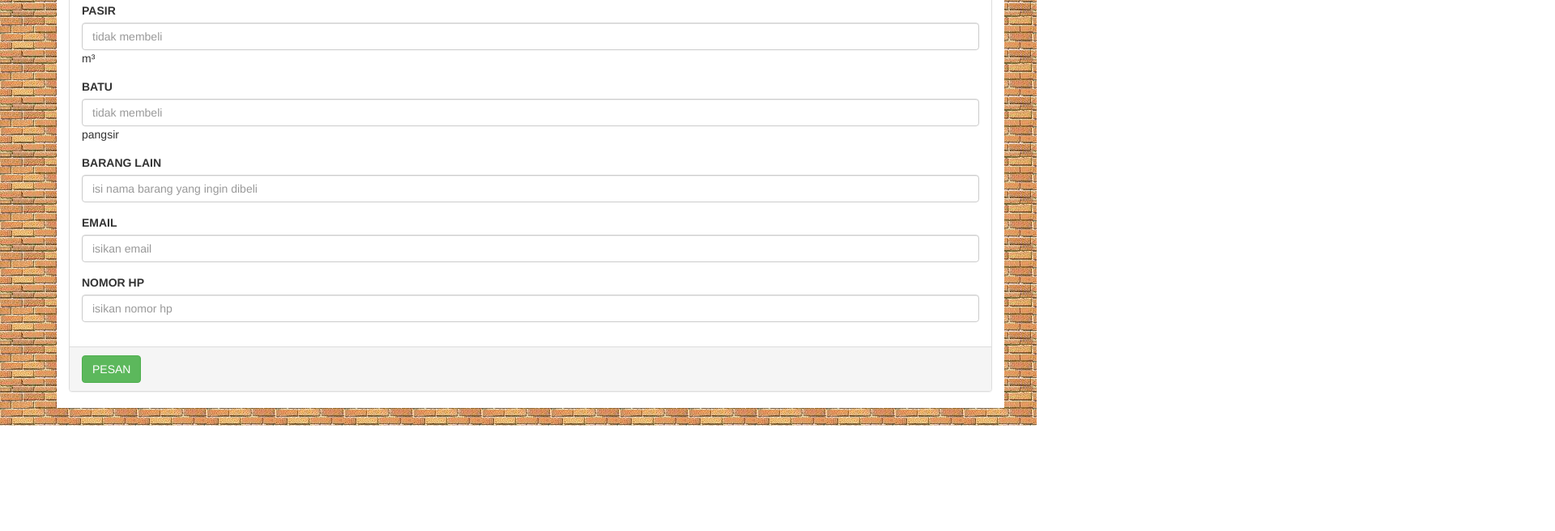
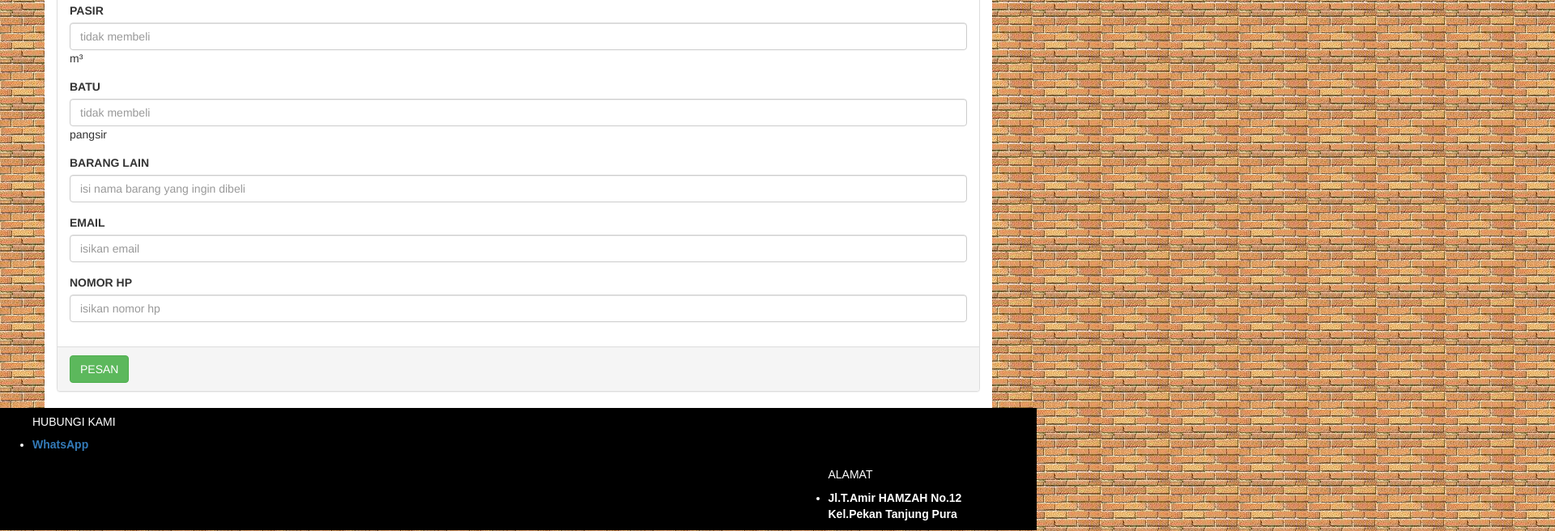
Before and after one commit to DECARTIVE/UAS, a plain HTML site: page pemesanan.html in a window 1280 px wide. Shown: the part 274-930 px from the top of the page at 81% size, 1920 px wide, since content can reach past the window. Before the commit the page ends 800 px from the top, so only its background shows below. Drawn offline with Linux system fonts and the light colour scheme.

Commit message:
ini kaki

```diff
--- a/pemesanan.html
+++ b/pemesanan.html
@@ -9,7 +9,7 @@
    <link rel="stylesheet" href="bootstrap/css/gaya.css">
 </head>
 <body>
- <div class="container">
+
     <nav class="navbar navbar-inverse">
         <div class="container">
             <div class="navbar-header">
@@ -19,7 +19,7 @@
                     <span class="icon-bar"></span>
                     <span class="icon-bar"></span>
                 </button>
-                <a href="#" class="navbar-brand">KAMTUKUR</a>
+                <a href="index.html" class="navbar-brand">KAMTUKUR</a>
             </div>
             <div class="collapse navbar-collapse" id="bs-example-navbar-collapse-1">
                 <ul class="nav navbar-nav">
@@ -83,6 +83,22 @@
                 </div>
             </div>
         </div>
+        <div class="panl">
+            <div class="row">
+                <div class="col-md-3"><ul><h5>HUBUNGI KAMI</h5>
+                <li><a href="https://wa.me/62838773334881?text=Barang ready Bang?">WhatsApp</a></li>
+                </ul></div>
+                <!--ini kaki ini-->
+                <div class="col-md-9 col-md-offset-9">
+                    <ul><h5>ALAMAT</h5>
+                        <li>Jl.T.Amir HAMZAH No.12 <br>
+                        Kel.Pekan Tanjung Pura</li>
+                    </ul>
+                </div>
+
+            </div>
+
+        </div>
     <script src="bootstrap/js/jQuery.js"></script>
     <script src="bootstrap/js/bootstrap.min.js"></script>
 </body>
```
